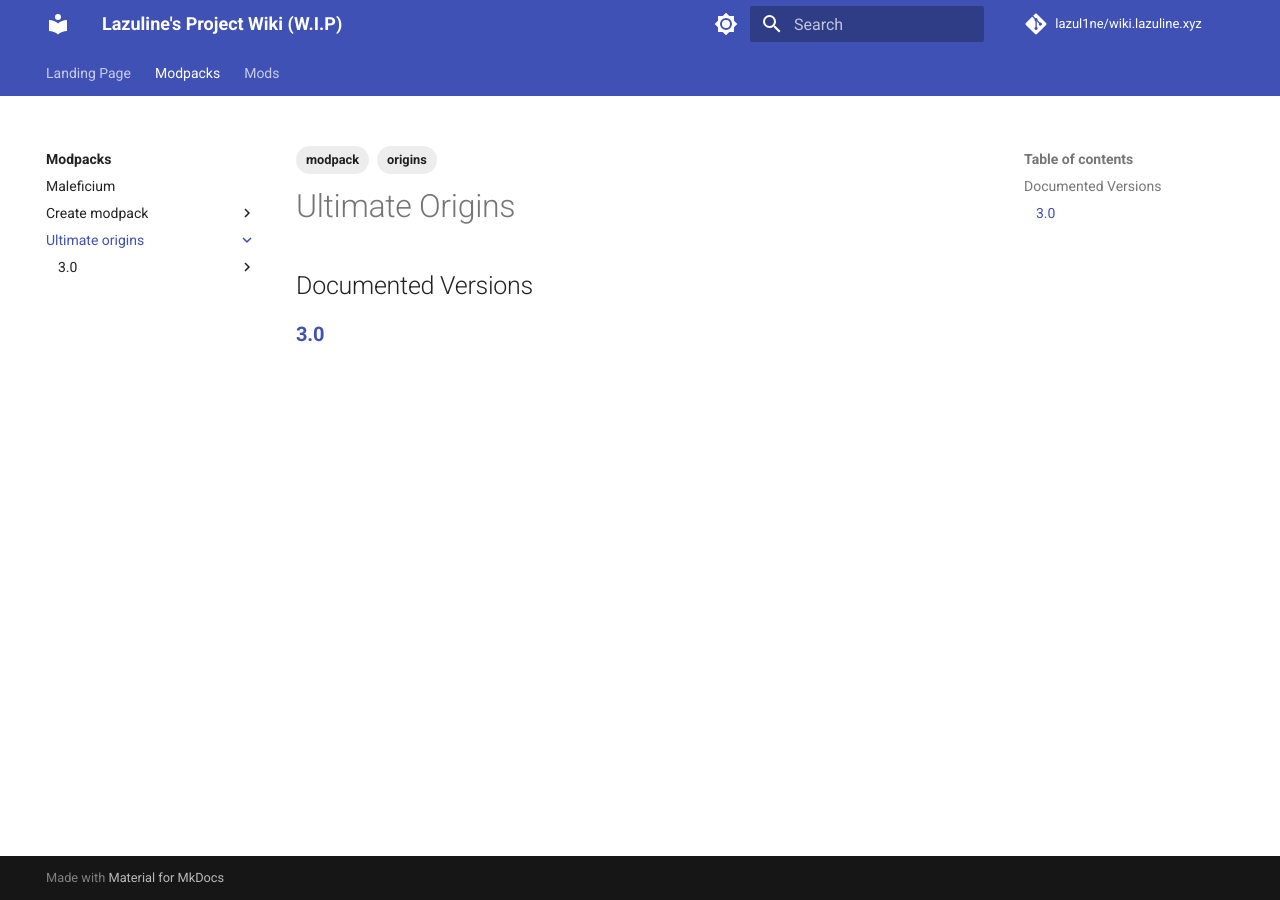
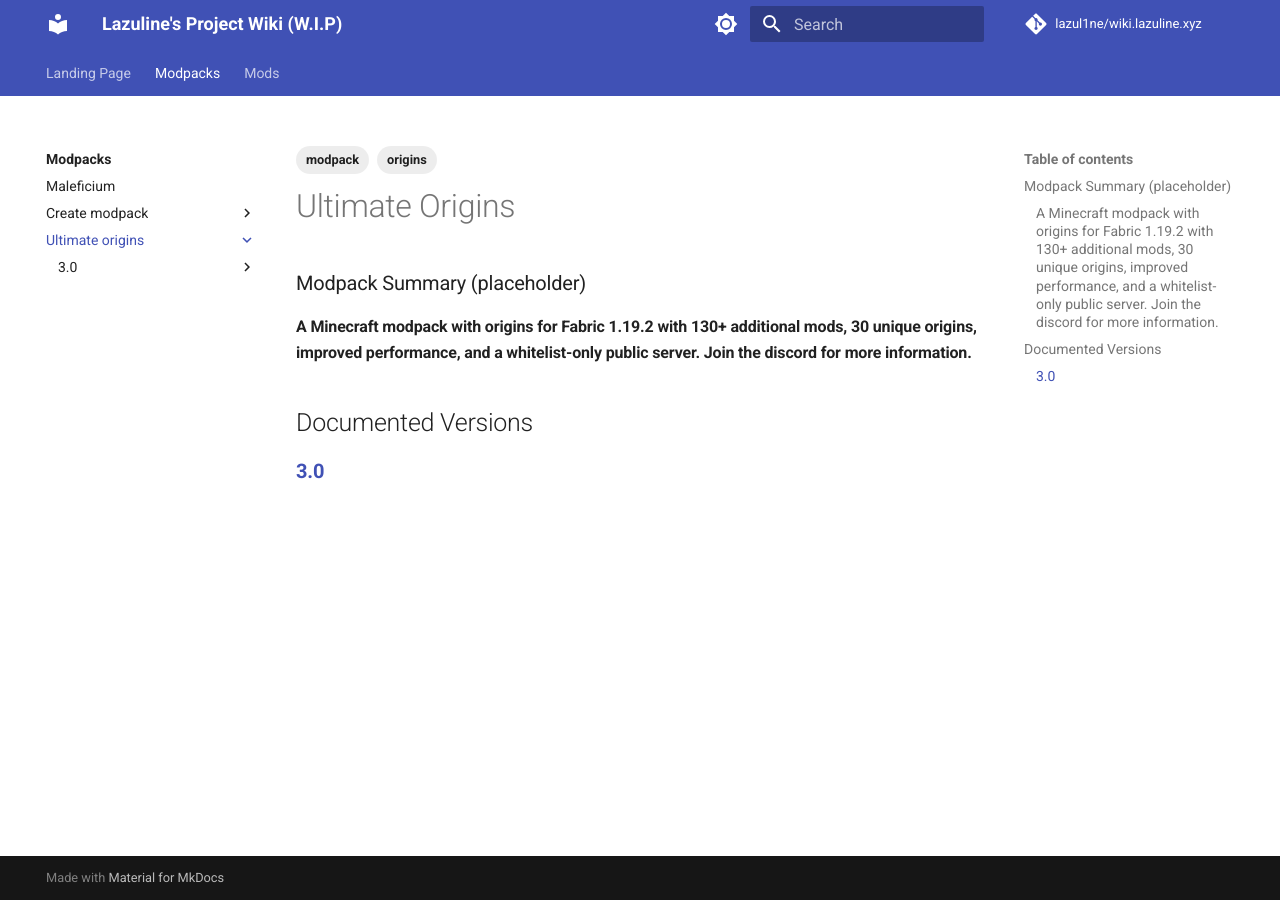
Before and after one commit to lazul1ne/wiki.lazuline.xyz, an MkDocs documentation site: the page built from docs/modpacks/ultimate-origins/README.md, in a window 1280 px wide. Built offline with MkDocs 1.6.1 and Material for MkDocs 9.7.7, drawn with Linux system fonts in a browser that asks for light colours; comment, search, counter and statistics services are not loaded.

Commit message:
added placeholder modpack summaries

```diff
--- a/docs/modpacks/ultimate-origins/README.md
+++ b/docs/modpacks/ultimate-origins/README.md
@@ -6,5 +6,8 @@ tags:
 
 # Ultimate Origins
 
+### Modpack Summary (placeholder)
+#### A Minecraft modpack with origins for Fabric 1.19.2 with 130+ additional mods, 30 unique origins, improved performance, and a whitelist-only public server. Join the discord for more information.
+
 ## Documented Versions
 ### [**3.0**](3.0/README.md)
```
Also changed, not shown: docs/modpacks/create-modpack/index.md (+3 -0 lines).
